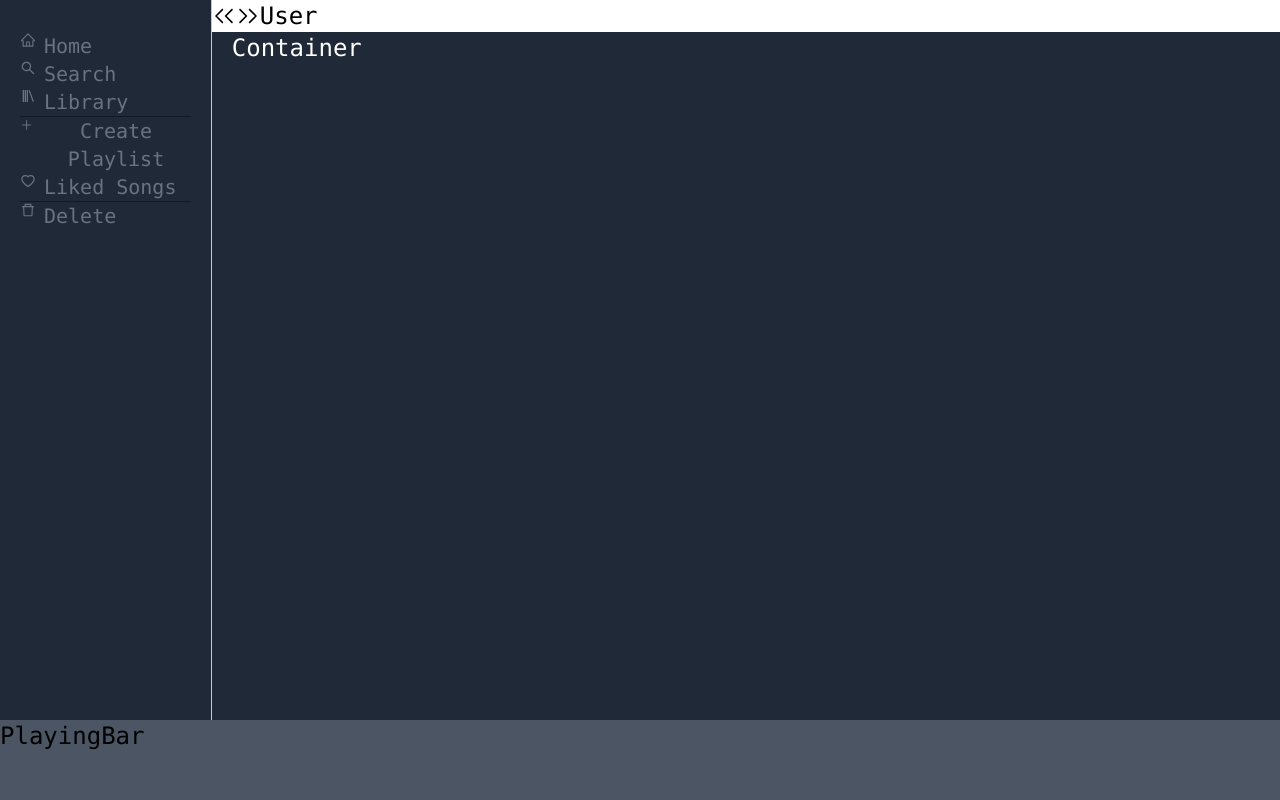
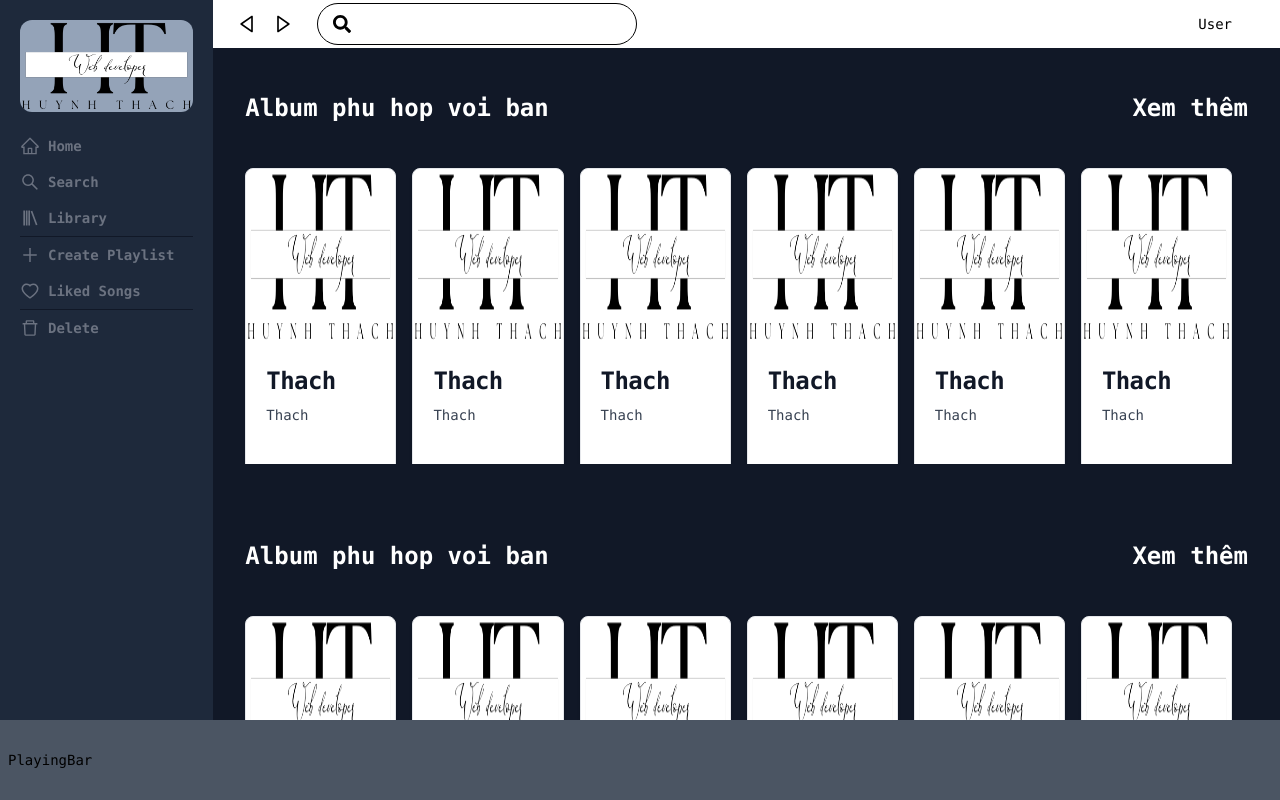
Before and after one commit to ThachHuynhIT/MP3_Web_NextJS, a Next.js app: page / in a window 1280 px wide. Built offline with nearby package versions, Linux system fonts and the light colour scheme.

Commit message:
Album card

```diff
--- /dev/null
+++ b/src/components/AlbumList.tsx
@@ -0,0 +1,37 @@
+import React from "react";
+import AlbumListHeader from "@/components/AlbumListHeader";
+import Image from "next/image";
+
+interface props {
+  name: string;
+  description: string;
+  imgSrc: string;
+}
+
+const AlbumList = ({ name, description, imgSrc }: props) => {
+  return (
+    <div className="text-white my-6 w-full h-80 pr-4">
+      <div className="max-w-sm w-full h-full bg-white border border-gray-200 rounded-lg shadow dark:bg-gray-800 dark:border-gray-700">
+        <a href="#">
+          <Image
+            className="rounded-t-lg h-44"
+            src={imgSrc}
+            alt=""
+            width={300}
+            height={500}
+          />
+          <div className="p-5 h-32">
+            <h5 className="mb-2 text-2xl font-bold tracking-tight text-gray-900 dark:text-white">
+              {name}
+            </h5>
+            <p className="mb-3 font-normal text-gray-700 dark:text-gray-400">
+              {description}
+            </p>
+          </div>
+        </a>
+      </div>
+    </div>
+  );
+};
+
+export default AlbumList;
--- /dev/null
+++ b/src/components/AlbumListHeader.tsx
@@ -0,0 +1,16 @@
+import React from "react";
+
+interface props {
+  typeOfList: string;
+}
+
+const AlbumListHeader = ({ typeOfList }: props) => {
+  return (
+    <div className="flex content-between font-bold text-white text-2xl mb-5 w-full mt-3">
+      <div className="w-1/2">{typeOfList}</div>
+      <button className="text-right w-1/2">Xem thêm</button>
+    </div>
+  );
+};
+
+export default AlbumListHeader;
--- a/src/components/Container.tsx
+++ /dev/null
@@ -1,11 +0,0 @@
-import React from "react";
-
-const Container = () => {
-  return (
-    <div className="flex text-white w-full h-screen items-baseline px-5">
-      Container
-    </div>
-  );
-};
-
-export default Container;
--- a/src/components/Header.tsx
+++ b/src/components/Header.tsx
@@ -1,13 +1,28 @@
 import React from "react";
-import { RxDoubleArrowLeft, RxDoubleArrowRight } from "react-icons/rx";
+import { CgMenuHotdog } from "react-icons/cg";
+import { BiRightArrow, BiLeftArrow } from "react-icons/bi";
+import SearchInput from "./SearchInput";
 
 // rafce
 const Header = () => {
   return (
-    <div className="bg-white flex w-full items-center top-0 left-0 text-black flex-none">
-      <div className="flex items-center">
-        <RxDoubleArrowLeft /> <RxDoubleArrowRight />
-        <div className="text-right">User</div>
+    <div className="bg-white flex w-full h-12 pr-10 items-center  text-black ">
+      <div className="flex items-center w-full m-2">
+        <div className="hidden lg:flex m-4 text-xl font-medium">
+          <button>
+            <BiLeftArrow className="mr-4" />
+          </button>
+          <button>
+            <BiRightArrow />
+          </button>
+        </div>
+        <div className="lg:hidden sm:block pt-2">
+          <button>
+            <CgMenuHotdog className="text-5xl " />
+          </button>
+        </div>
+        <SearchInput />
+        <div className="text-right w-full">User</div>
       </div>
     </div>
   );
--- a/src/components/IconSidebar.tsx
+++ b/src/components/IconSidebar.tsx
@@ -10,9 +10,9 @@ const IconSidebar = ({ icon: Icon, label }: props) => {
   return (
     <div>
       <div className="space-y-4">
-        <button className="flex item-center space-x-2 hover:text-white">
-          <Icon className="h-4 w-4" />
-          <span>{label}</span>
+        <button className="flex items-center space-x-2 hover:text-white py-2">
+          <Icon className="h-5 w-5" />
+          <span className="font-black">{label}</span>
         </button>
       </div>
     </div>
--- a/src/components/PlayingBar.tsx
+++ b/src/components/PlayingBar.tsx
@@ -2,7 +2,7 @@ import React from "react";
 
 const PlayingBar = () => {
   return (
-    <div className="flex fixed z-40 bg-gray-600 w-full bottom-0 h-20">
+    <div className="flex fixed items-center bg-gray-600 w-full bottom-0 h-20 p-2">
       PlayingBar
     </div>
   );
--- /dev/null
+++ b/src/components/SearchInput.tsx
@@ -0,0 +1,16 @@
+import React from "react";
+import { FaSearch } from "react-icons/fa";
+
+const SearchInput = () => {
+  return (
+    <div className="relative">
+      <input
+        type="search"
+        className="border w-80 border-black rounded-3xl ml-2 pl-10 pr-2 pt-3 pb-2"
+      />
+      <FaSearch className="absolute top-3 left-6 text-lg" />
+    </div>
+  );
+};
+
+export default SearchInput;
--- a/src/components/Sidebar.tsx
+++ b/src/components/Sidebar.tsx
@@ -1,5 +1,6 @@
 import React from "react";
 import IconSidebar from "./IconSidebar";
+import Image from "next/image";
 import {
   AiOutlineHome,
   AiOutlineSearch,
@@ -11,7 +12,14 @@ import { BiLibrary } from "react-icons/bi";
 
 const Sidebar = () => {
   return (
-    <div className="text-gray-500 px-5 pt-8 pb-36 text-xs lg:text-xl border-r border-x-green-300 h-screen scrollbar-hidden sm:max-w-(12rem) lg:max-w-(15rem) hidden md:block">
+    <div className="text-gray-500 m-0 px-5 pt-5 pb-36 text-xs lg:text-sm  h-screen scrollbar-hidden sm:max-w-[15rem] lg:max-w-[27rem] hidden md:block">
+      <Image
+        src="/image/HTlogo.png"
+        alt="me"
+        width="200"
+        height="100"
+        className="bg-slate-400 rounded-xl mb-4"
+      />
       <IconSidebar icon={AiOutlineHome} label="Home" />
       <IconSidebar icon={AiOutlineSearch} label="Search" />
       <IconSidebar icon={BiLibrary} label="Library" />
--- /dev/null
+++ b/src/layouts/HomePage.tsx
@@ -0,0 +1,78 @@
+import React from "react";
+
+import { type } from "os";
+import AlbumListHeader from "@/components/AlbumListHeader";
+import AlbumList from "@/components/AlbumList";
+
+const HomePage = () => {
+  let testData = [
+    {
+      name: "Thach",
+      description: "Thach",
+      img: "/image/HTlogo.png",
+    },
+    {
+      name: "Thach",
+      description: "Thach",
+      img: "/image/HTlogo.png",
+    },
+    {
+      name: "Thach",
+      description: "Thach",
+      img: "/image/HTlogo.png",
+    },
+    {
+      name: "Thach",
+      description: "Thach",
+      img: "/image/HTlogo.png",
+    },
+    {
+      name: "Thach",
+      description: "Thach",
+      img: "/image/HTlogo.png",
+    },
+    {
+      name: "Thach",
+      description: "Thach",
+      img: "/image/HTlogo.png",
+    },
+    {
+      name: "Thach",
+      description: "Thach",
+      img: "/image/HTlogo.png",
+    },
+    {
+      name: "Thach",
+      description: "Thach",
+      img: "/image/HTlogo.png",
+    },
+    {
+      name: "Thach",
+      description: "Thach",
+      img: "/image/HTlogo.png",
+    },
+  ];
+  return (
+    <div className="h-max p-8 w-full">
+      <AlbumListHeader typeOfList="Album phu hop voi ban"></AlbumListHeader>
+      <div className="grid xl:grid-cols-6 md:grid-cols-4 grid-rows-1 w-full overflow-y-hidden h-80 overflow-x-auto">
+        {testData.map((dataE, index) => {
+          if (index <= 5) {
+            return (
+              <AlbumList
+                key={index}
+                name={dataE.name}
+                description={dataE.description}
+                imgSrc={dataE.img}
+              ></AlbumList>
+            );
+          } else {
+            return <></>;
+          }
+        })}
+      </div>
+    </div>
+  );
+};
+
+export default HomePage;
--- a/src/pages/index.tsx
+++ b/src/pages/index.tsx
@@ -3,26 +3,32 @@ import SideBar from "@/components/Sidebar";
 
 import PlayingBar from "@/components/PlayingBar";
 import Header from "@/components/Header";
-import Container from "@/components/Container";
+
+import HomePage from "@/layouts/HomePage";
 
 export default function Home() {
   return (
-    <div className="bg-gray-800 h-screen overflow-hidden">
+    <div className="flex bg-gray-900 h-screen overflow-y-scroll">
       <Head>
         <title>Music web 2.0</title>
         <meta name="description" content="Generated by create next app" />
         <meta name="viewport" content="width=device-width, initial-scale=1" />
         <link rel="icon" href="/favicon.ico" />
       </Head>
-      <main className="text-2xl font-mono">
-        <div className="flex">
-          <SideBar />
-          <div className="flex flex-wrap w-full">
+      <main className="text-sm font-mono w-full ">
+        <div className="flex w-full">
+          <div className="lg:w-64 sm:w-0 bg-slate-800 sm:hidden lg:block">
+            <SideBar />
+          </div>
+          <div className="flex flex-wrap w-full h-full mb-32 ">
             <Header />
-            <Container />
+            <HomePage></HomePage>
+            <HomePage></HomePage>
+            <HomePage></HomePage>
+            <div className="flex h-24 w-full justify-center pt-6">
+              <hr className="border-t-blue-700 border-gray-900 h-1 bg-cyan-900 w-4/5" />
+            </div>
           </div>
-        </div>
-        <div className="flex">
           <PlayingBar />
         </div>
       </main>
```
Also changed, not shown: public/image/HTlogo.png (added).
